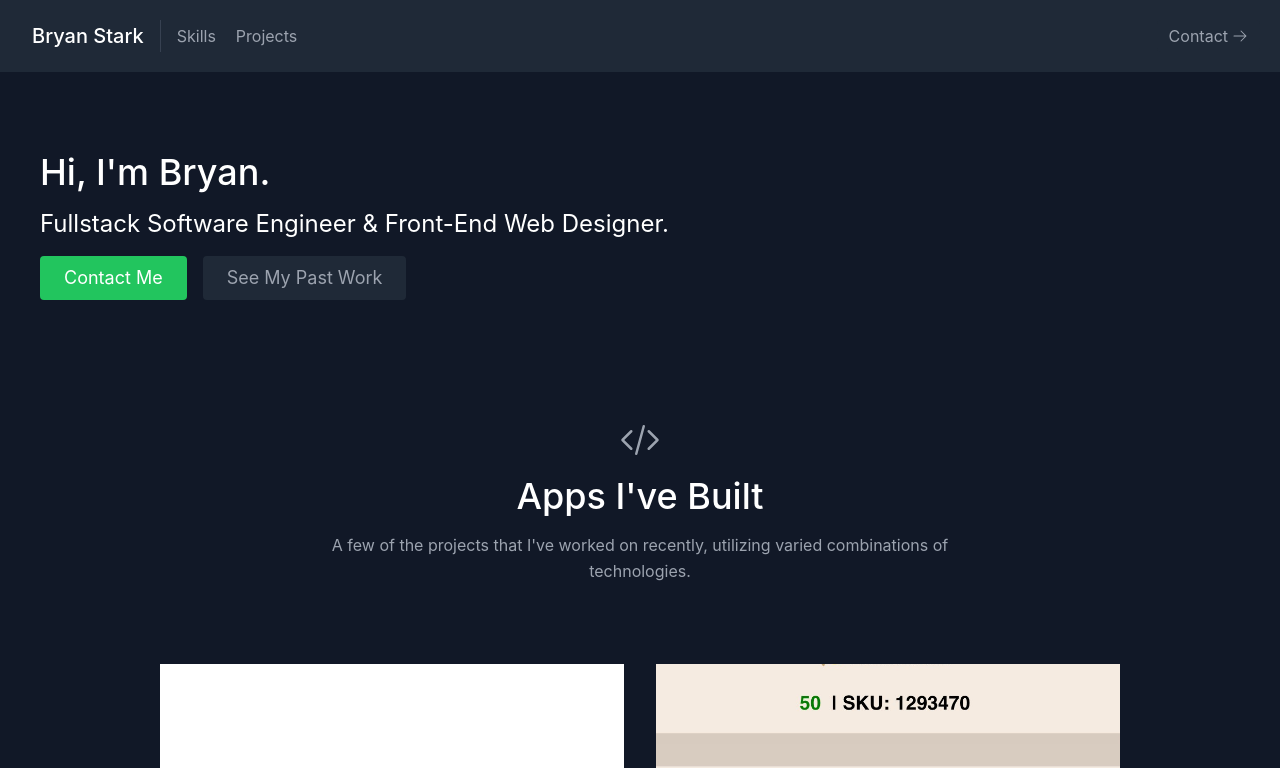
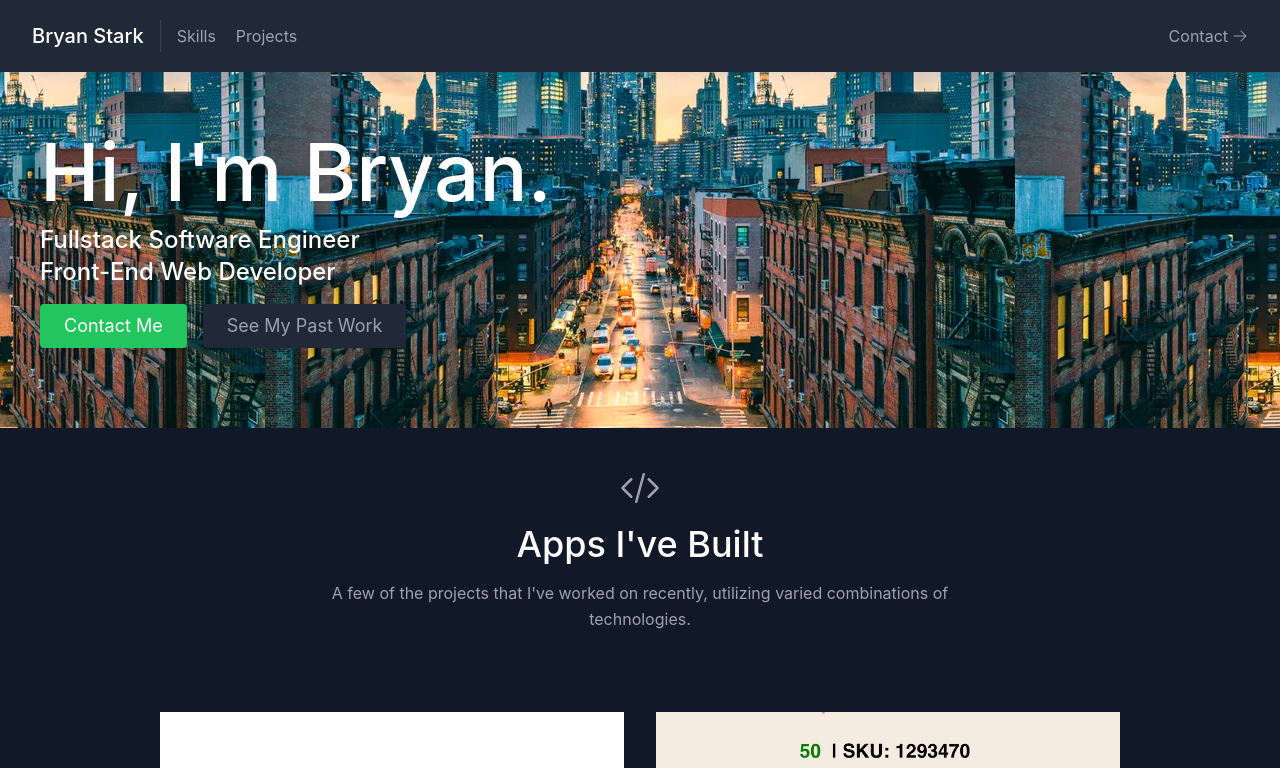
Before and after one commit to bryanstark1/portfolio-react, a React (Create React App) app: page / in a window 1280 px wide. Shown: the top 768 px of the page. Built offline with nearby package versions, Linux system fonts and the light colour scheme.

Commit message:
Added hero section

```diff
--- a/src/App.css
+++ b/src/App.css
@@ -35,6 +35,15 @@
   margin: 0 0 0 1.5rem;
 }
 
+#hero {
+  background-image: url(./NYC.webp);
+  background-position: bottom;
+}
+
+#hero h1:first-child {
+  font-size: 5rem;
+}
+
 @keyframes App-logo-spin {
   from {
     transform: rotate(0deg);
--- a/src/components/About.jsx
+++ b/src/components/About.jsx
@@ -7,7 +7,7 @@ export default function About() {
     <section id="about">
       <div className="container mx-auto flex px-10 py-20 md:flex-row flex-col items-center">
         <div className="lg:flex-grow lg:pr-24 lg:pl-24 flex flex-col md:items-start md:text-left mb-16 md:mb-0 items-center text-center">
-          <div className="flex flex-col w-full mb-20">
+          <div className="flex flex-col w-full">
           <InformationCircleIcon className="mx-auto inline-block w-10 mb-4" />
           <h1 className="title-font sm:text-4xl text-3xl mb-4 font-medium text-white mx-auto">About me</h1>
 
--- a/src/components/Contact.jsx
+++ b/src/components/Contact.jsx
@@ -1,88 +1,11 @@
 import React from "react";
 
 export default function Contact() {
-  const [name, setName] = React.useState("");
-  const [email, setEmail] = React.useState("");
-  const [message, setMessage] = React.useState("");
-
-  function encode(data) {
-    return Object.keys(data)
-      .map(
-        (key) => encodeURIComponent(key) + "=" + encodeURIComponent(data[key])
-      )
-      .join("&");
-  }
-
-  function handleSubmit(e) {
-    e.preventDefault();
-    fetch("/", {
-      method: "POST",
-      headers: { "Content-Type": "application/x-www-form-urlencoded" },
-      body: encode({ "form-name": "contact", name, email, message }),
-    })
-      .then(() => alert("Message sent!"))
-      .catch((error) => alert(error));
-  }
-
   return (
     <section id="contact" className="relative">
-      <div className="container px-5 py-10 mx-auto flex sm:flex-nowrap flex-wrap">
-        {/* <form
-          netlify
-          name="contact"
-          onSubmit={handleSubmit}
-          className="lg:w-1/3 md:w-1/2 flex flex-col md:ml-auto w-full md:py-8 mt-8 md:mt-0">
-          <h2 className="text-white sm:text-4xl text-3xl mb-1 font-medium title-font">
-            Hire Me
-          </h2>
-          <p className="leading-relaxed mb-5">
-            Lorem ipsum dolor sit amet consectetur, adipisicing elit. Illum
-            suscipit officia aspernatur veritatis. Asperiores, aliquid?
-          </p>
-          <div className="relative mb-4">
-            <label htmlFor="name" className="leading-7 text-sm text-gray-400">
-              Name
-            </label>
-            <input
-              type="text"
-              id="name"
-              name="name"
-              className="w-full bg-gray-800 rounded border border-gray-700 focus:border-indigo-500 focus:ring-2 focus:ring-indigo-900 text-base outline-none text-gray-100 py-1 px-3 leading-8 transition-colors duration-200 ease-in-out"
-              onChange={(e) => setName(e.target.value)}
-            />
-          </div>
-          <div className="relative mb-4">
-            <label htmlFor="email" className="leading-7 text-sm text-gray-400">
-              Email
-            </label>
-            <input
-              type="email"
-              id="email"
-              name="email"
-              className="w-full bg-gray-800 rounded border border-gray-700 focus:border-indigo-500 focus:ring-2 focus:ring-indigo-900 text-base outline-none text-gray-100 py-1 px-3 leading-8 transition-colors duration-200 ease-in-out"
-              onChange={(e) => setEmail(e.target.value)}
-            />
-          </div>
-          <div className="relative mb-4">
-            <label
-              htmlFor="message"
-              className="leading-7 text-sm text-gray-400">
-              Message
-            </label>
-            <textarea
-              id="message"
-              name="message"
-              className="w-full bg-gray-800 rounded border border-gray-700 focus:border-indigo-500 focus:ring-2 focus:ring-indigo-900 h-32 text-base outline-none text-gray-100 py-1 px-3 resize-none leading-6 transition-colors duration-200 ease-in-out"
-              onChange={(e) => setMessage(e.target.value)}
-            />
-          </div>
-          <button
-            type="submit"
-            className="text-white bg-indigo-500 border-0 py-2 px-6 focus:outline-none hover:bg-indigo-600 rounded text-lg">
-            Submit
-          </button>
-        </form> */}
-        <a id='email-button' className='text-white bg-indigo-500 border-0 py-2 px-6 focus:outline-none hover:bg-indigo-600 rounded text-lg' href="mailto:bryanstark92@gmail.com">Email me</a>
+      <div className="container px-5 py-10 mx-auto flex sm:flex-nowrap flex-wrap justify-center">
+        <a id='email-button' className='text-white bg-indigo-500 border-0 py-2 px-6 focus:outline-none hover:bg-indigo-600 rounded text-lg mr-4' href="mailto:bryanstark92@gmail.com">Email me</a>
+        <a id='resume-button' className='text-white bg-indigo-500 border-0 py-2 px-6 focus:outline-none hover:bg-indigo-600 rounded text-lg' href="mailto:bryanstark92@gmail.com">Download My Resume</a>
       </div>
     </section>
   );
--- a/src/components/Hero.jsx
+++ b/src/components/Hero.jsx
@@ -5,8 +5,9 @@ export default function Hero() {
     <section id="hero">
       <div className="container mx-auto flex px-10 py-20 md:flex-row flex-col items-center">
         <div className="lg:flex-grow md:w-1/2 lg:pr-24 flex flex-col md:items-start md:text-left mb-16 md:mb-0 items-center text-center">
-          <h1 className="title-font sm:text-4xl text-3xl mb-4 font-medium text-white">Hi, I'm Bryan.</h1>
-          <h1 className="title-font sm:text-2xl text-3xl mb-4 text-white">Fullstack Software Engineer & Front-End Web Designer.</h1>
+          <h1 className="title-font sm:text-4xl text-3xl mb-8 font-medium text-white">Hi, I'm Bryan.</h1>
+          <h1 className="title-font sm:text-2xl font-medium text-3xl text-white">Fullstack Software Engineer</h1>
+          <h1 className="title-font sm:text-2xl font-medium text-3xl mb-4 text-white">Front-End Web Developer</h1>
           <div className="flex justify-center">
             <a
               href="#contact"
```
Also changed, not shown: src/NYC.webp (added).
